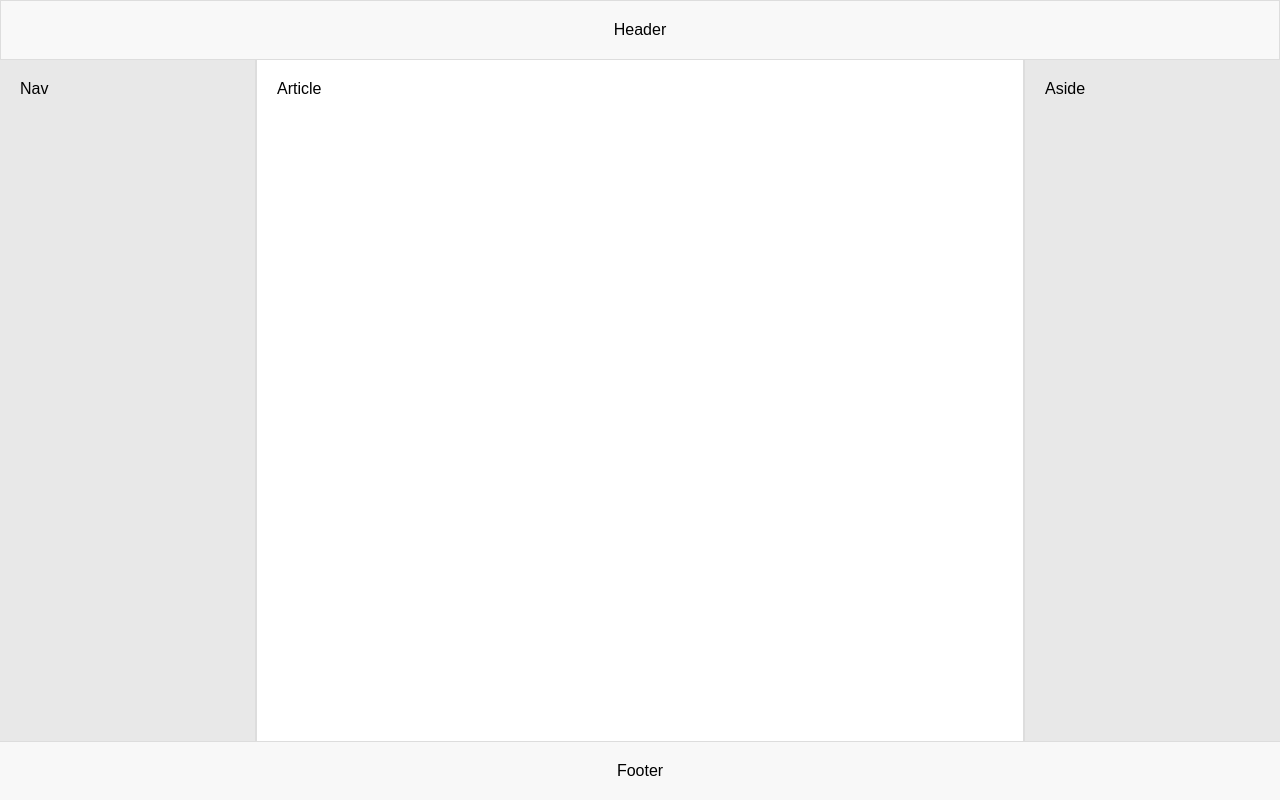
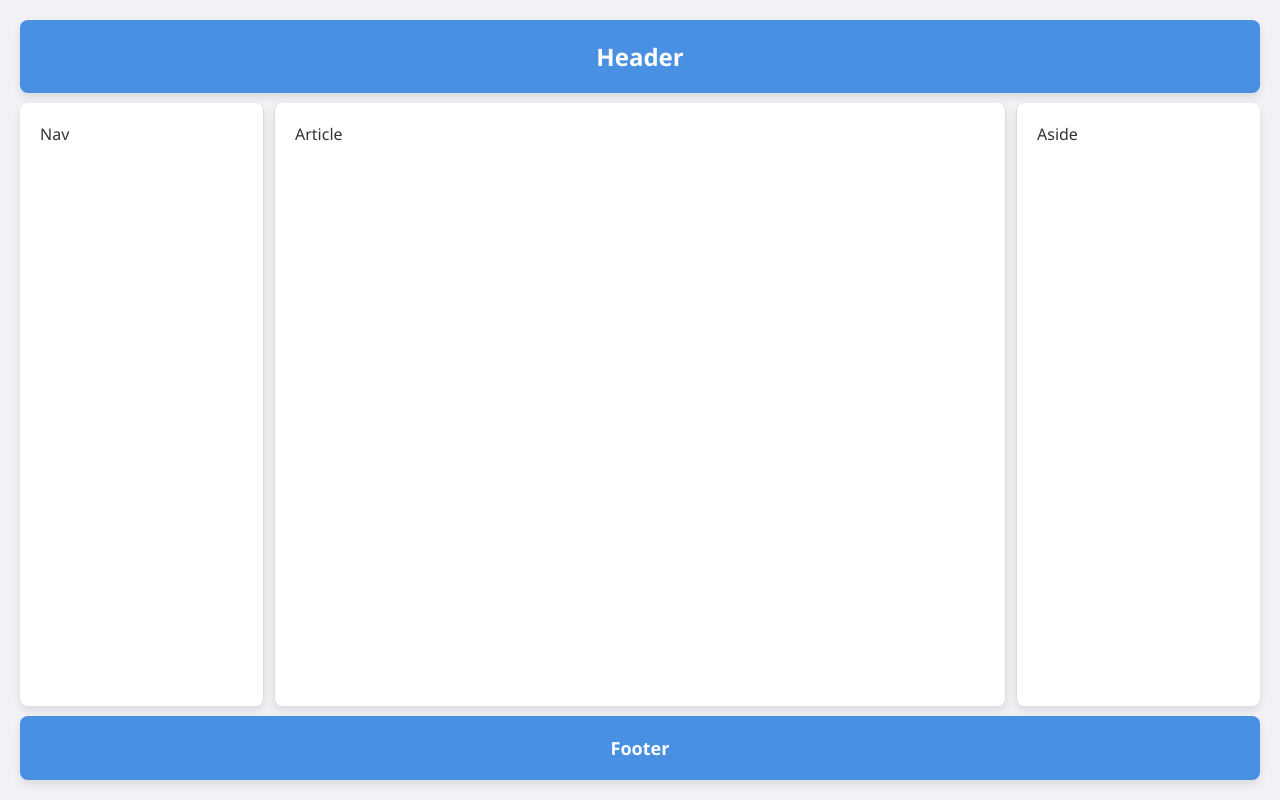
Before and after one commit to justogarci/P1_24_25, a plain HTML site: page pracctica1_1.html in a window 1280 px wide. Drawn offline with Linux system fonts and the light colour scheme.

Commit message:
Arreglo style.css

```diff
--- a/style.css
+++ b/style.css
@@ -2,7 +2,9 @@
 body {
     margin: 0;
     padding: 0;
-    font-family: Arial, sans-serif;
+    font-family: 'Segoe UI', Tahoma, Geneva, Verdana, sans-serif;
+    background-color: #f0f2f5;
+    color: #333;
 }
 
 /* Configuramos el grid en el body */
@@ -14,46 +16,85 @@ body {
         "header header header"
         "nav article aside"
         "footer footer footer";
-    height: 100vh;
+    min-height: 100vh;
+    gap: 10px; /* Espacio entre las áreas */
+    padding: 20px;
+    box-sizing: border-box;
 }
 
 /* Estilo para cada sección */
 header {
     grid-area: header;
-    background-color: #f8f8f8;
+    background-color: #4a90e2;
     padding: 20px;
     text-align: center;
-    border: 1px solid #ddd;
+    color: white;
+    font-size: 24px;
+    font-weight: bold;
+    box-shadow: 0px 4px 8px rgba(0, 0, 0, 0.1);
+    border-radius: 8px;
 }
 
+/* Estilo para el nav */
 nav {
     grid-area: nav;
-    background-color: #e8e8e8;
+    background-color: #ffffff;
     padding: 20px;
     border-right: 1px solid #ddd;
+    box-shadow: 0px 4px 8px rgba(0, 0, 0, 0.1);
+    border-radius: 8px;
+    transition: transform 0.3s ease;
 }
 
+/* Efecto hover en el nav */
+nav:hover {
+    transform: translateX(-5px); /* Movimiento sutil */
+}
+
+/* Estilo para el article */
 article {
     grid-area: article;
     padding: 20px;
-    background-color: #fff;
+    background-color: #ffffff;
+    box-shadow: 0px 4px 8px rgba(0, 0, 0, 0.1);
+    border-radius: 8px;
     border-right: 1px solid #ddd;
     border-left: 1px solid #ddd;
+    transition: transform 0.3s ease;
 }
 
+/* Efecto hover en el article */
+article:hover {
+    transform: scale(1.02); /* Aumenta ligeramente el tamaño */
+}
+
+/* Estilo para el aside */
 aside {
     grid-area: aside;
-    background-color: #e8e8e8;
+    background-color: #ffffff;
     padding: 20px;
     border-left: 1px solid #ddd;
+    box-shadow: 0px 4px 8px rgba(0, 0, 0, 0.1);
+    border-radius: 8px;
+    transition: transform 0.3s ease;
 }
 
+/* Efecto hover en el aside */
+aside:hover {
+    transform: translateX(5px); /* Movimiento sutil */
+}
+
+/* Estilo para el footer */
 footer {
     grid-area: footer;
-    background-color: #f8f8f8;
+    background-color: #4a90e2;
     padding: 20px;
     text-align: center;
-    border-top: 1px solid #ddd;
+    color: white;
+    font-size: 18px;
+    font-weight: bold;
+    box-shadow: 0px 4px 8px rgba(0, 0, 0, 0.1);
+    border-radius: 8px;
 }
 
 /* Para pantallas pequeñas, hacemos que el diseño sea más vertical */
@@ -64,4 +105,12 @@ footer {
             "header"
             "nav"
             "article"
-        }}
+            "aside"
+            "footer";
+    }
+    nav, article, aside {
+        border-right: none;
+        border-left: none;
+        box-shadow: none;
+    }
+}
```
Also changed, not shown: index.html (+5 -3 lines).
